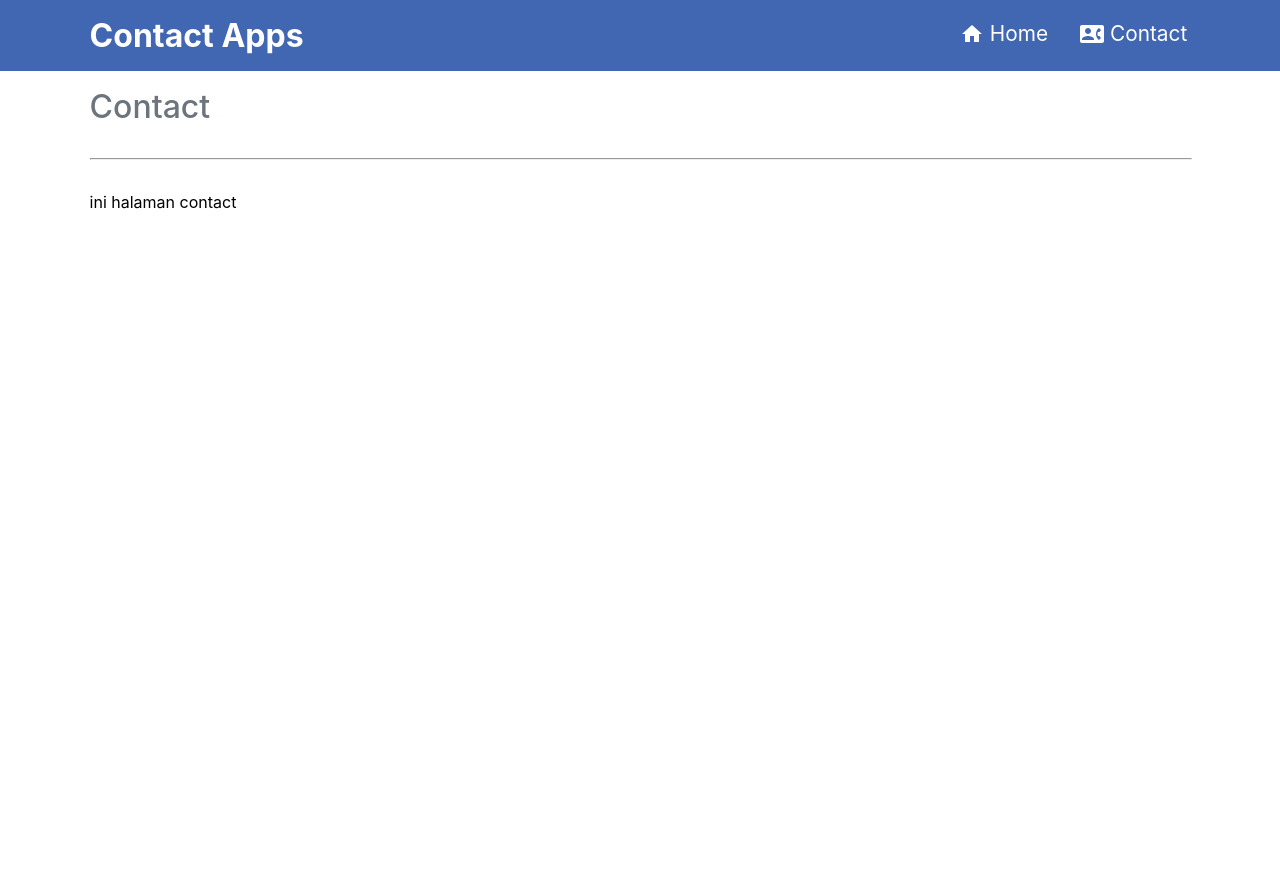
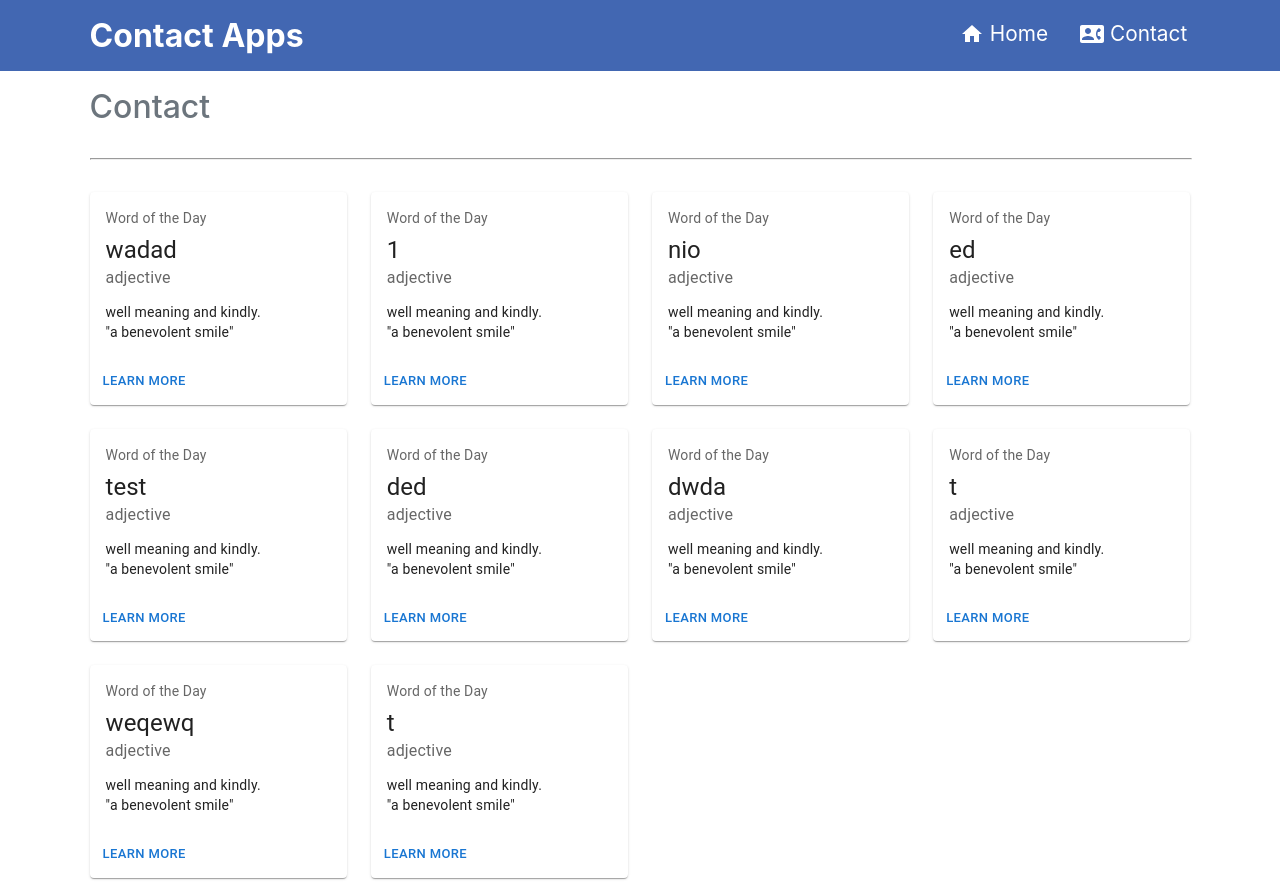
Before and after one commit to santonasrani96/contact-app, a React (Create React App) app: page /contact in a window 1280 px wide. Before the commit the page ends 800 px from the top, so only its background shows below. Built offline with nearby package versions, Linux system fonts and the light colour scheme.

Commit message:
- koneksi react ke apollo client - set komponen card di page contact

```diff
--- a/package.json
+++ b/package.json
@@ -3,10 +3,12 @@
   "version": "0.1.0",
   "private": true,
   "dependencies": {
+    "@apollo/client": "^3.8.4",
     "@emotion/css": "^11.11.2",
     "@emotion/react": "^11.11.1",
     "@emotion/styled": "^11.11.0",
     "@mui/icons-material": "^5.14.11",
+    "@mui/material": "^5.14.11",
     "@testing-library/jest-dom": "^5.17.0",
     "@testing-library/react": "^13.4.0",
     "@testing-library/user-event": "^13.5.0",
@@ -14,6 +16,7 @@
     "@types/node": "^16.18.55",
     "@types/react": "^18.2.24",
     "@types/react-dom": "^18.2.8",
+    "graphql": "^16.8.1",
     "react": "^18.2.0",
     "react-dom": "^18.2.0",
     "react-router-dom": "^6.16.0",
--- a/src/index.tsx
+++ b/src/index.tsx
@@ -3,13 +3,21 @@ import ReactDOM from "react-dom/client";
 import "./index.css";
 import App from "./App";
 import reportWebVitals from "./reportWebVitals";
+import { ApolloClient, InMemoryCache, ApolloProvider } from "@apollo/client";
+
+const client = new ApolloClient({
+  uri: "https://web-tools.tokopedia.com/postgres/v1/graphql",
+  cache: new InMemoryCache(),
+});
 
 const root = ReactDOM.createRoot(
   document.getElementById("root") as HTMLElement
 );
 root.render(
   <React.StrictMode>
-    <App />
+    <ApolloProvider client={client}>
+      <App />
+    </ApolloProvider>
   </React.StrictMode>
 );
 
--- a/src/pages/Contact.tsx
+++ b/src/pages/Contact.tsx
@@ -1,16 +1,169 @@
 import React, { FC } from "react";
 import Header from "../components/Header";
 import { css } from "@emotion/css";
+import Card from "@mui/material/Card";
+import CardActions from "@mui/material/CardActions";
+import CardContent from "@mui/material/CardContent";
+import Button from "@mui/material/Button";
+import Typography from "@mui/material/Typography";
+import Grid from "@mui/material/Grid";
 
 const box = css`
   width: 100%;
 `;
 
+const contacts = [
+  {
+    created_at: "2023-10-01T16:52:35.836793+00:00",
+    first_name: "wadad",
+    id: 27896,
+    last_name: "dadawda",
+    phones: [
+      {
+        number: "22323213",
+      },
+    ],
+  },
+  {
+    created_at: "2023-10-02T01:08:51.956+00:00",
+    first_name: "1",
+    id: 27934,
+    last_name: "1",
+    phones: [
+      {
+        number: "1",
+      },
+    ],
+  },
+  {
+    created_at: "2023-10-02T01:17:30.582521+00:00",
+    first_name: "nio",
+    id: 27935,
+    last_name: "sanrio",
+    phones: [
+      {
+        number: "08516181318",
+      },
+      {
+        number: "2181846448",
+      },
+    ],
+  },
+  {
+    created_at: "2023-10-02T01:20:56.298947+00:00",
+    first_name: "ed",
+    id: 27936,
+    last_name: "dee",
+    phones: [
+      {
+        number: "82618121",
+      },
+    ],
+  },
+  {
+    created_at: "2023-10-02T01:30:28.256764+00:00",
+    first_name: "test",
+    id: 27940,
+    last_name: "tes",
+    phones: [
+      {
+        number: "08129182918",
+      },
+    ],
+  },
+  {
+    created_at: "2023-10-02T01:36:37.207354+00:00",
+    first_name: "ded",
+    id: 27942,
+    last_name: "ded",
+    phones: [
+      {
+        number: "000",
+      },
+    ],
+  },
+  {
+    created_at: "2023-10-02T01:37:50.642697+00:00",
+    first_name: "dwda",
+    id: 27945,
+    last_name: "dadd",
+    phones: [],
+  },
+  {
+    created_at: "2023-10-02T01:41:27.323284+00:00",
+    first_name: "t",
+    id: 27948,
+    last_name: "t",
+    phones: [],
+  },
+  {
+    created_at: "2023-10-02T01:44:49.671317+00:00",
+    first_name: "weqewq",
+    id: 27951,
+    last_name: "ddd",
+    phones: [
+      {
+        number: "23213",
+      },
+    ],
+  },
+  {
+    created_at: "2023-10-02T01:49:25.622956+00:00",
+    first_name: "t",
+    id: 27955,
+    last_name: "t",
+    phones: [
+      {
+        number: "08212874837",
+      },
+      {
+        number: "082128748376",
+      },
+    ],
+  },
+];
+
 const Contact: FC = () => {
   return (
     <div className={box}>
       <Header title="Contact" />
-      <div>ini halaman contact</div>
+      <>
+        <Grid
+          container
+          spacing={{ xs: 2, md: 3 }}
+          columns={{ xs: 4, sm: 12, md: 12 }}
+        >
+          {contacts.map((contact, index) => (
+            <Grid item xs={2} sm={4} md={3} key={index}>
+              <Card sx={{ minWidth: 150 }}>
+                <CardContent>
+                  <Typography
+                    sx={{ fontSize: 14 }}
+                    color="text.secondary"
+                    gutterBottom
+                  >
+                    Word of the Day
+                  </Typography>
+                  <Typography variant="h5" component="div">
+                    {contact.first_name}
+                  </Typography>
+                  <Typography sx={{ mb: 1.5 }} color="text.secondary">
+                    adjective
+                  </Typography>
+                  <Typography variant="body2">
+                    well meaning and kindly.
+                    <br />
+                    {'"a benevolent smile"'}
+                  </Typography>
+                </CardContent>
+                <CardActions>
+                  <Button size="small">Learn More</Button>
+                </CardActions>
+              </Card>
+            </Grid>
+          ))}
+        </Grid>
+      </>
     </div>
   );
 };
```
Also changed, not shown: 1 other file (tests, documents, lock files or other folders).
